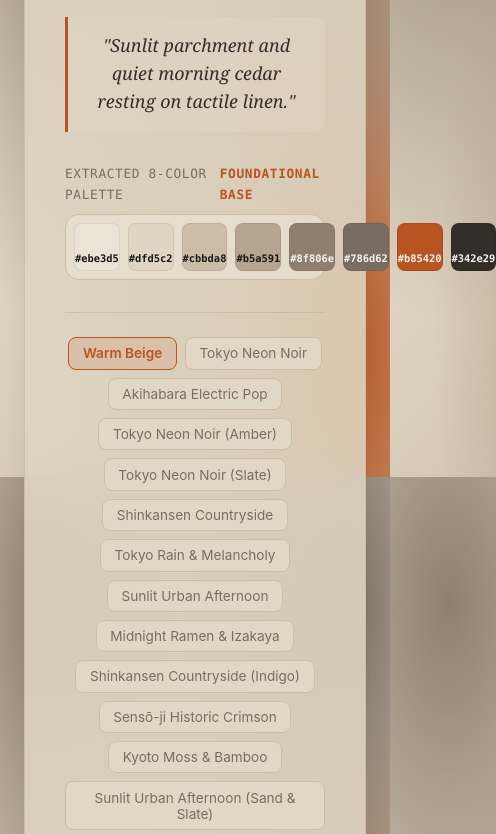
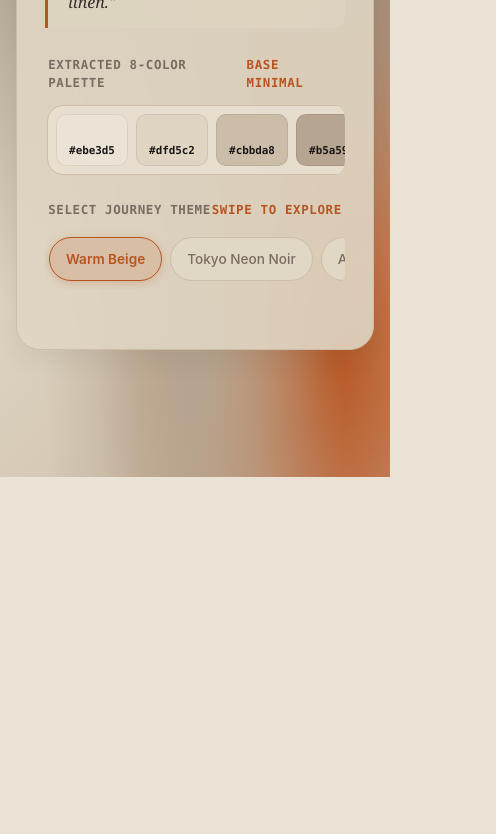
Before and after one commit to yattew/personal-blog, a plain HTML site: page index.html in a window 390 px wide. Shown: the part 367-1201 px from the top of the page, 496 px wide, since content can reach past the window. After the commit the page ends 844 px from the top, so only its background shows below. Drawn offline with Linux system fonts and the light colour scheme.

Commit message:
feat: make UI mobile native with safe areas, horizontal swipe carousels, haptic feedback, and dynamic status bar theme-color

```diff
--- a/css/style.css
+++ b/css/style.css
@@ -7,19 +7,33 @@
   --border: #cbbda8;
   --shadow: 0 10px 25px rgba(52, 46, 41, 0.08);
 
-  --font-sans: -apple-system, BlinkMacSystemFont, "Segoe UI", Roboto, "Helvetica Neue", Arial, sans-serif;
+  --font-sans: -apple-system, BlinkMacSystemFont, "SF Pro Text", "SF Pro Display", "Segoe UI", Roboto, sans-serif;
   --font-serif: "Georgia", "Cambria", "Times New Roman", serif;
   --font-mono: ui-monospace, SFMono-Regular, "SF Mono", Menlo, Consolas, monospace;
+
+  --safe-top: env(safe-area-inset-top, 0px);
+  --safe-bottom: env(safe-area-inset-bottom, 0px);
+  --safe-left: env(safe-area-inset-left, 0px);
+  --safe-right: env(safe-area-inset-right, 0px);
 }
 
-* {
+*, *::before, *::after {
   box-sizing: border-box;
   margin: 0;
   padding: 0;
+  -webkit-tap-highlight-color: transparent;
+}
+
+html {
+  font-size: 16px;
+  -webkit-text-size-adjust: 100%;
+  touch-action: manipulation;
+  height: 100%;
 }
 
 body {
   min-height: 100vh;
+  min-height: 100dvh;
   background-color: var(--bg);
   background-image:
     radial-gradient(at 15% 15%, var(--palette-4, var(--accent)) 0px, transparent 55%),
@@ -35,45 +49,59 @@ body {
   flex-direction: column;
   justify-content: center;
   align-items: center;
-  padding: 2.5rem 1.5rem;
-  transition: background-color 0.6s ease, color 0.6s ease;
-  line-height: 1.6;
+  padding: max(1.25rem, var(--safe-top)) max(1rem, var(--safe-right)) max(1.5rem, var(--safe-bottom)) max(1rem, var(--safe-left));
+  transition: background-color 0.6s cubic-bezier(0.16, 1, 0.3, 1), color 0.6s ease;
+  line-height: 1.5;
+  overflow-x: hidden;
+}
+
+.site-wrapper {
+  width: 100%;
+  max-width: 760px;
+  display: flex;
+  justify-content: center;
+  align-items: center;
 }
 
 .container {
-  max-width: 760px;
   width: 100%;
   text-align: center;
-  padding: 3rem 2.5rem;
-  background: color-mix(in srgb, var(--surface) 88%, transparent);
-  backdrop-filter: blur(24px);
-  -webkit-backdrop-filter: blur(24px);
+  padding: 2.25rem 1.75rem;
+  background: color-mix(in srgb, var(--surface) 90%, transparent);
+  backdrop-filter: blur(28px);
+  -webkit-backdrop-filter: blur(28px);
   border: 1px solid var(--border);
   border-radius: 24px;
   box-shadow: var(--shadow);
   transition: background-color 0.6s ease, border-color 0.6s ease, box-shadow 0.6s ease;
 }
 
+.card-header {
+  margin-bottom: 0.5rem;
+}
+
 .badge {
-  display: inline-block;
-  padding: 0.4rem 1rem;
-  font-size: 0.8rem;
+  display: inline-flex;
+  align-items: center;
+  padding: 0.35rem 0.9rem;
+  font-size: 0.75rem;
   font-family: var(--font-mono);
   font-weight: 600;
   color: var(--accent);
-  background: color-mix(in srgb, var(--accent) 14%, var(--surface));
-  border: 1px solid color-mix(in srgb, var(--accent) 32%, var(--border));
+  background: color-mix(in srgb, var(--accent) 12%, var(--surface));
+  border: 1px solid color-mix(in srgb, var(--accent) 30%, var(--border));
   border-radius: 9999px;
-  margin-bottom: 1.5rem;
+  margin-bottom: 1.25rem;
   letter-spacing: 0.06em;
   text-transform: uppercase;
   transition: all 0.4s ease;
 }
 
 h1 {
-  font-size: 2.75rem;
+  font-size: clamp(1.75rem, 5.5vw, 2.75rem);
   font-weight: 700;
   letter-spacing: -0.03em;
+  line-height: 1.15;
   margin-bottom: 0.5rem;
   color: var(--text);
   background: linear-gradient(135deg, var(--text) 70%, var(--muted) 100%);
@@ -85,104 +113,216 @@ h1 {
 .theme-poetry {
   font-family: var(--font-serif);
   font-style: italic;
-  font-size: 1.12rem;
+  font-size: clamp(1rem, 3.2vw, 1.15rem);
   color: var(--text);
-  margin: 1.5rem auto 2rem auto;
-  padding: 1rem 1.5rem;
-  max-width: 620px;
+  margin: 1.25rem auto 1.75rem auto;
+  padding: 0.85rem 1.25rem;
+  max-width: 600px;
   border-left: 3px solid var(--accent);
-  background: color-mix(in srgb, var(--surface) 65%, transparent);
+  background: color-mix(in srgb, var(--surface) 60%, transparent);
   border-radius: 0 12px 12px 0;
-  line-height: 1.55;
+  line-height: 1.5;
+  text-align: left;
   transition: all 0.4s ease;
 }
 
-.swatch-section {
-  margin: 1.75rem 0 2rem 0;
+/* Sections */
+.swatch-section, .themes-section {
+  margin: 1.5rem 0;
   text-align: left;
 }
 
-.swatch-header {
+.swatch-header, .themes-header {
   display: flex;
   justify-content: space-between;
   align-items: center;
   margin-bottom: 0.6rem;
-  font-size: 0.8rem;
+  padding: 0 0.2rem;
+  font-size: 0.78rem;
   font-family: var(--font-mono);
   text-transform: uppercase;
   letter-spacing: 0.05em;
   color: var(--muted);
 }
 
-.photo-count {
+.section-title {
+  font-weight: 600;
+}
+
+.photo-count, .theme-hint {
   font-weight: 600;
   color: var(--accent);
+}
+
+/* Palette Swatches (Scroll-snap on Mobile) */
+.palette-scroll-container {
+  overflow-x: auto;
+  scrollbar-width: none;
+  -webkit-overflow-scrolling: touch;
+  border-radius: 16px;
+  padding: 2px;
+}
+.palette-scroll-container::-webkit-scrollbar {
+  display: none;
 }
 
 .palette-swatches {
   display: flex;
   gap: 0.5rem;
-  border-radius: 14px;
+  border-radius: 16px;
   padding: 0.5rem;
-  background: color-mix(in srgb, var(--bg) 70%, transparent);
+  background: color-mix(in srgb, var(--bg) 75%, transparent);
   border: 1px solid var(--border);
-  transition: border-color 0.4s ease;
+  min-width: 100%;
+  width: max-content;
+  scroll-snap-type: x mandatory;
 }
 
 .swatch {
-  flex: 1;
-  height: 48px;
-  border-radius: 8px;
+  flex: 0 0 72px;
+  height: 52px;
+  border-radius: 10px;
   display: flex;
-  align-items: flex-end;
-  justify-content: center;
-  padding-bottom: 4px;
-  font-size: 0.65rem;
+  flex-direction: column;
+  align-items: center;
+  justify-content: flex-end;
+  padding-bottom: 5px;
+  font-size: 0.68rem;
   font-family: var(--font-mono);
   font-weight: 600;
   border: 1px solid rgba(0, 0, 0, 0.08);
   cursor: pointer;
-  transition: transform 0.2s ease, box-shadow 0.2s ease;
+  scroll-snap-align: start;
+  transition: transform 0.15s ease, box-shadow 0.15s ease;
   user-select: none;
 }
 
-.swatch:hover {
-  transform: translateY(-4px) scale(1.05);
-  box-shadow: 0 6px 14px rgba(0, 0, 0, 0.25);
+.swatch:active {
+  transform: scale(0.92);
+}
+
+@media (hover: hover) {
+  .swatch:hover {
+    transform: translateY(-3px) scale(1.04);
+    box-shadow: 0 6px 14px rgba(0, 0, 0, 0.2);
+  }
+}
+
+/* Theme Buttons Horizontal Scroll Carousel */
+.themes-scroll-wrapper {
+  position: relative;
+  overflow-x: auto;
+  scrollbar-width: none;
+  -webkit-overflow-scrolling: touch;
+  border-radius: 16px;
+  padding: 4px 0;
+}
+.themes-scroll-wrapper::-webkit-scrollbar {
+  display: none;
 }
 
 .theme-preview {
-  display: flex;
-  flex-wrap: wrap;
-  align-items: center;
-  justify-content: center;
+  display: inline-flex;
   gap: 0.5rem;
-  padding-top: 1.5rem;
-  border-top: 1px solid var(--border);
-  transition: border-color 0.4s ease;
+  scroll-snap-type: x mandatory;
+  padding: 0.25rem 0.25rem;
+  width: max-content;
 }
 
 .theme-btn {
+  flex: 0 0 auto;
   background: color-mix(in srgb, var(--surface) 85%, var(--bg));
   border: 1px solid var(--border);
   color: var(--muted);
-  padding: 0.45rem 0.85rem;
+  padding: 0.65rem 1rem;
   font-size: 0.85rem;
-  border-radius: 8px;
+  border-radius: 9999px;
   cursor: pointer;
-  transition: all 0.2s ease;
+  scroll-snap-align: center;
+  transition: all 0.2s cubic-bezier(0.16, 1, 0.3, 1);
   font-family: var(--font-sans);
+  font-weight: 500;
+  min-height: 44px;
+  display: inline-flex;
+  align-items: center;
+  justify-content: center;
+  white-space: nowrap;
 }
 
-.theme-btn:hover {
-  color: var(--text);
-  border-color: var(--accent);
-  background: color-mix(in srgb, var(--accent) 10%, var(--surface));
+.theme-btn:active {
+  transform: scale(0.94);
+}
+
+@media (hover: hover) {
+  .theme-btn:hover {
+    color: var(--text);
+    border-color: var(--accent);
+    background: color-mix(in srgb, var(--accent) 10%, var(--surface));
+  }
 }
 
 .theme-btn.active {
   color: var(--accent);
   border-color: var(--accent);
-  background: color-mix(in srgb, var(--accent) 16%, var(--surface));
+  background: color-mix(in srgb, var(--accent) 18%, var(--surface));
   font-weight: 600;
+  box-shadow: 0 2px 8px color-mix(in srgb, var(--accent) 25%, transparent);
 }
+
+/* Floating Mobile Toast Notification */
+.mobile-toast {
+  position: fixed;
+  bottom: max(1.5rem, calc(var(--safe-bottom) + 0.75rem));
+  left: 50%;
+  transform: translateX(-50%) translateY(100px);
+  background: var(--surface);
+  color: var(--text);
+  border: 1px solid var(--border);
+  box-shadow: 0 10px 25px rgba(0, 0, 0, 0.25);
+  padding: 0.65rem 1.25rem;
+  border-radius: 9999px;
+  font-size: 0.82rem;
+  font-family: var(--font-mono);
+  font-weight: 600;
+  pointer-events: none;
+  opacity: 0;
+  transition: transform 0.35s cubic-bezier(0.16, 1, 0.3, 1), opacity 0.35s ease;
+  z-index: 1000;
+}
+
+.mobile-toast.visible {
+  transform: translateX(-50%) translateY(0);
+  opacity: 1;
+}
+
+/* Tablet & Desktop Adjustments */
+@media (min-width: 640px) {
+  .container {
+    padding: 3rem 2.5rem;
+  }
+
+  .palette-swatches {
+    width: 100%;
+  }
+
+  .swatch {
+    flex: 1;
+    height: 52px;
+  }
+
+  .theme-preview {
+    flex-wrap: wrap;
+    justify-content: center;
+    width: 100%;
+  }
+
+  .theme-btn {
+    border-radius: 10px;
+    padding: 0.5rem 0.9rem;
+    min-height: 40px;
+  }
+
+  .theme-hint {
+    display: none;
+  }
+}
--- a/index.html
+++ b/index.html
@@ -2,33 +2,56 @@
 <html lang="en">
 <head>
   <meta charset="UTF-8" />
-  <meta name="viewport" content="width=device-width, initial-scale=1.0" />
+  <meta name="viewport" content="width=device-width, initial-scale=1.0, viewport-fit=cover, maximum-scale=5.0" />
+  <meta name="theme-color" content="#ebe3d5" id="meta-theme-color" />
+  <meta name="apple-mobile-web-app-capable" content="yes" />
+  <meta name="apple-mobile-web-app-status-bar-style" content="black-translucent" />
+  <meta name="apple-mobile-web-app-title" content="Journeys" />
+  <meta name="format-detection" content="telephone=no" />
+
   <title>Japan Journey — Mood & Color Palettes</title>
   <link rel="stylesheet" href="css/style.css" />
 </head>
 <body>
+  <div class="site-wrapper">
     <main class="container">
+      <header class="card-header">
         <span class="badge" id="theme-badge">Local AI Mood Extraction</span>
         <h1 id="theme-title">Japan Journey & Themes</h1>
+      </header>
 
       <blockquote id="theme-poetry" class="theme-poetry">
         "Sunlit parchment and quiet morning cedar resting on tactile linen."
       </blockquote>
 
-    <div class="swatch-section">
+      <section class="swatch-section" aria-label="Color Palette">
         <div class="swatch-header">
-        <span>Extracted 8-Color Palette</span>
+          <span class="section-title">Extracted 8-Color Palette</span>
           <span class="photo-count" id="photo-count">Foundational Base</span>
         </div>
-      <div class="palette-swatches" id="palette-swatches">
+        <div class="palette-scroll-container">
+          <div class="palette-swatches" id="palette-swatches" role="list">
             <!-- 8 swatches generated dynamically -->
           </div>
         </div>
+      </section>
 
-    <div class="theme-preview" id="theme-buttons">
+      <section class="themes-section" aria-label="Theme Selection">
+        <div class="themes-header">
+          <span class="section-title">Select Journey Theme</span>
+          <span class="theme-hint">Swipe to explore</span>
+        </div>
+        <div class="themes-scroll-wrapper">
+          <div class="theme-preview" id="theme-buttons" role="tablist">
             <!-- Buttons dynamically populated from config.js -->
           </div>
+        </div>
+      </section>
     </main>
+  </div>
+
+  <!-- Native Mobile Toast -->
+  <div id="mobile-toast" class="mobile-toast" role="status" aria-live="polite"></div>
 
   <script type="module" src="js/main.js"></script>
 </body>
--- a/js/main.js
+++ b/js/main.js
@@ -1,4 +1,27 @@
 import { siteConfig } from "../config.js";
+
+let toastTimeout = null;
+
+function showToast(message) {
+  const toast = document.getElementById("mobile-toast");
+  if (!toast) return;
+
+  toast.textContent = message;
+  toast.classList.add("visible");
+
+  if (toastTimeout) clearTimeout(toastTimeout);
+  toastTimeout = setTimeout(() => {
+    toast.classList.remove("visible");
+  }, 1800);
+}
+
+function triggerHaptic(duration = 10) {
+  if ("vibrate" in navigator) {
+    try {
+      navigator.vibrate(duration);
+    } catch (e) {}
+  }
+}
 
 function getContrastColor(hexColor) {
   const hex = hexColor.replace("#", "");
@@ -9,7 +32,7 @@ function getContrastColor(hexColor) {
   return lum > 140 ? "#1a1816" : "#f5f3f0";
 }
 
-function applyTheme(themeKey) {
+function applyTheme(themeKey, autoScroll = false) {
   const theme = siteConfig.themes[themeKey] || siteConfig.themes.default;
   const root = document.documentElement;
 
@@ -18,7 +41,13 @@ function applyTheme(themeKey) {
     root.style.setProperty(`--${key}`, value);
   }
 
-  // 2. Set multi-color palette variables (8 colors)
+  // 2. Dynamically sync mobile browser status bar / theme color
+  const metaTheme = document.getElementById("meta-theme-color");
+  if (metaTheme && theme.colors.bg) {
+    metaTheme.setAttribute("content", theme.colors.bg);
+  }
+
+  // 3. Set multi-color palette variables (8 colors)
   const palette = theme.palette || [
     theme.colors.bg,
     theme.colors.surface,
@@ -32,23 +61,23 @@ function applyTheme(themeKey) {
     root.style.setProperty(`--palette-${idx}`, color);
   });
 
-  // 3. Update Poetic quote
+  // 4. Update Poetic quote
   const poetryEl = document.getElementById("theme-poetry");
   if (poetryEl && theme.poetry) {
     poetryEl.textContent = `"${theme.poetry}"`;
   }
 
-  // 4. Update photo count badge
+  // 5. Update photo count badge
   const countEl = document.getElementById("photo-count");
   if (countEl) {
     if (themeKey === "default") {
-      countEl.textContent = "Foundational Base";
+      countEl.textContent = "Base Minimal";
     } else {
-      countEl.textContent = `${theme.name} Palette`;
+      countEl.textContent = `${theme.name}`;
     }
   }
 
-  // 5. Render 8 Color Swatches
+  // 6. Render 8 Color Swatches
   const swatchesContainer = document.getElementById("palette-swatches");
   if (swatchesContainer) {
     swatchesContainer.innerHTML = "";
@@ -58,22 +87,27 @@ function applyTheme(themeKey) {
       swatch.style.backgroundColor = hex;
       swatch.style.color = getContrastColor(hex);
       swatch.textContent = hex;
-      swatch.title = `Click to copy ${hex}`;
+      swatch.setAttribute("role", "button");
+      swatch.setAttribute("aria-label", `Copy color ${hex}`);
+
       swatch.addEventListener("click", () => {
+        triggerHaptic(12);
         navigator.clipboard.writeText(hex);
-        const originalText = swatch.textContent;
-        swatch.textContent = "COPIED";
-        setTimeout(() => {
-          swatch.textContent = originalText;
-        }, 1200);
+        showToast(`Copied ${hex}`);
       });
       swatchesContainer.appendChild(swatch);
     });
   }
 
-  // 6. Update button active states
+  // 7. Update button active states and auto-scroll on mobile
   document.querySelectorAll(".theme-btn").forEach((btn) => {
-    btn.classList.toggle("active", btn.dataset.theme === themeKey);
+    const isActive = btn.dataset.theme === themeKey;
+    btn.classList.toggle("active", isActive);
+    btn.setAttribute("aria-selected", isActive ? "true" : "false");
+
+    if (isActive && autoScroll) {
+      btn.scrollIntoView({ behavior: "smooth", block: "nearest", inline: "center" });
+    }
   });
 }
 
@@ -87,13 +121,19 @@ function renderThemeButtons() {
     btn.className = "theme-btn" + (themeKey === "default" ? " active" : "");
     btn.dataset.theme = themeKey;
     btn.textContent = themeData.name;
-    btn.addEventListener("click", () => applyTheme(themeKey));
+    btn.setAttribute("role", "tab");
+    btn.setAttribute("aria-selected", themeKey === "default" ? "true" : "false");
+
+    btn.addEventListener("click", () => {
+      triggerHaptic(8);
+      applyTheme(themeKey, true);
+    });
     container.appendChild(btn);
   }
 }
 
 document.addEventListener("DOMContentLoaded", () => {
   renderThemeButtons();
-  applyTheme("default");
-  console.log(`${siteConfig.title} initialized with ${Object.keys(siteConfig.themes).length} dynamic themes.`);
+  applyTheme("default", false);
+  console.log(`${siteConfig.title} initialized in mobile-native mode.`);
 });
```
Lines whose indentation alone changed are shown as unchanged.
